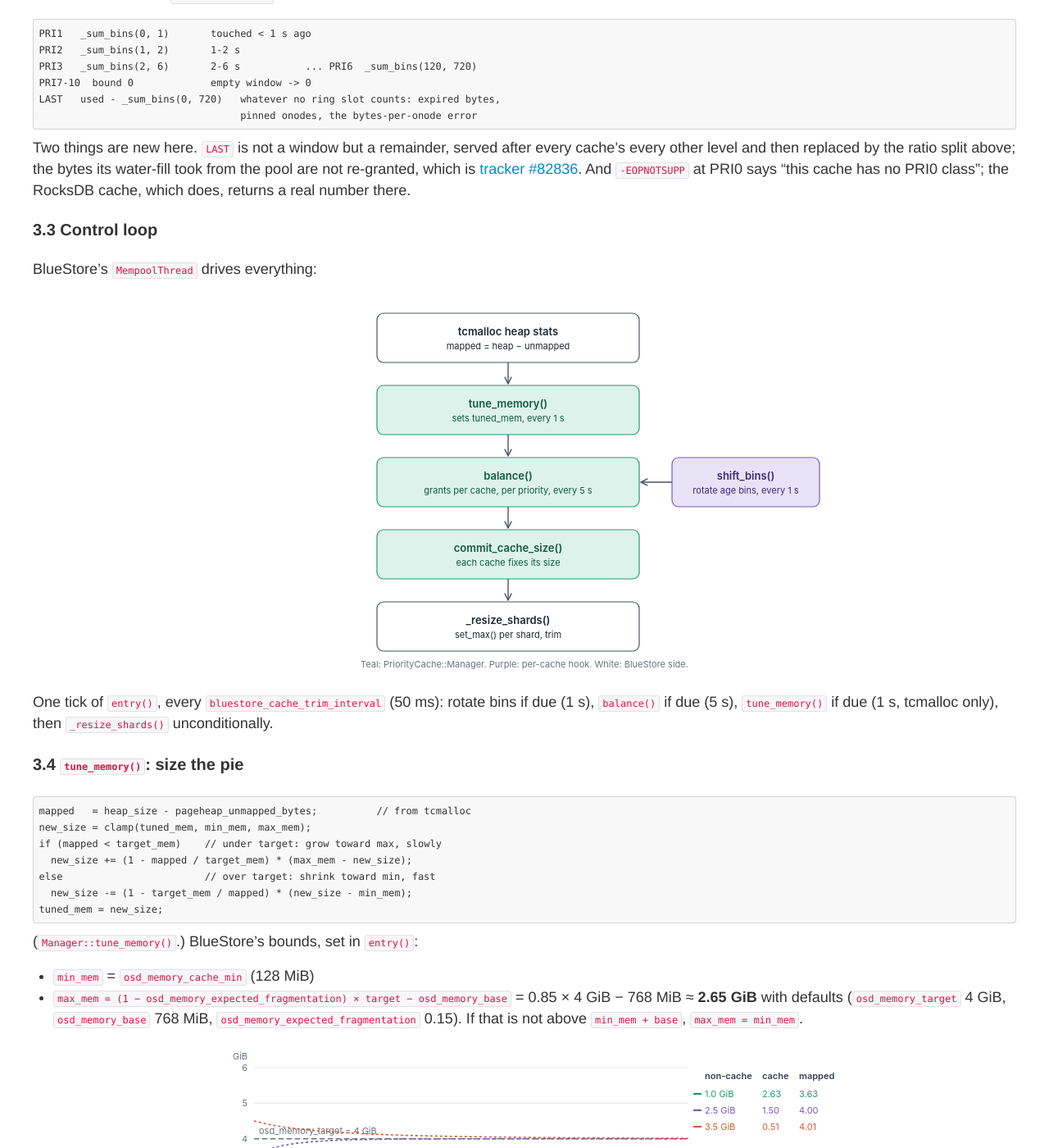
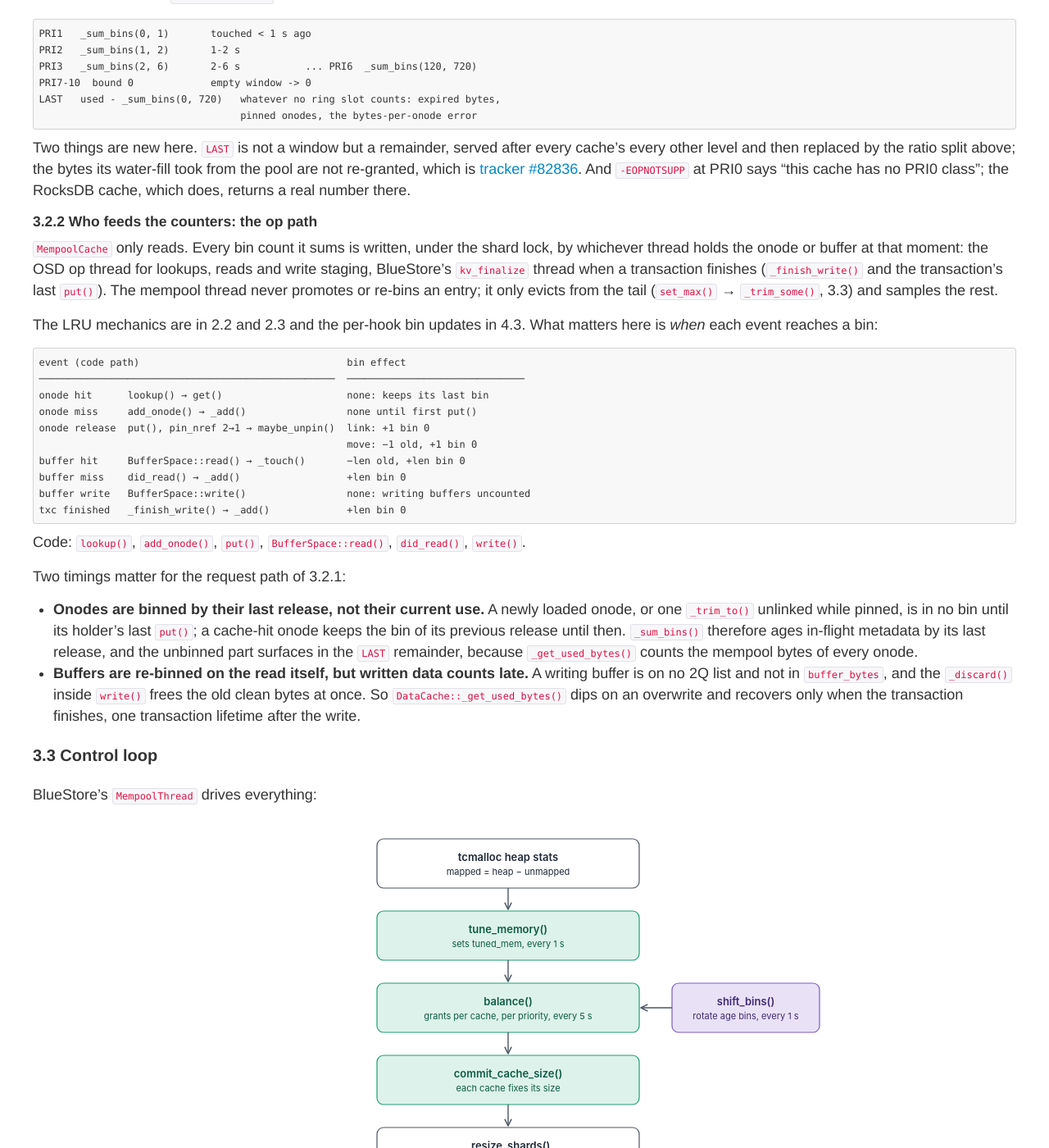
Before and after one commit to ming1/ming1.github.io, a Jekyll site: the page built from _posts/2026-11-04-ceph-prioritycache.md, in a window 1280 px wide and 1400 px high, scrolled down 12038 px. Shown: the whole window at 82% size. Built offline with Jekyll 4.4.1, drawn with Linux system fonts in a browser that asks for light colours; comment, search, counter and statistics services are not loaded; a style sheet for code colours, icons or effects is not loaded.

Commit message:
ceph prioritycache: add §3.2.2 on who feeds the MempoolCache counters

````diff
--- a/_posts/2026-11-04-ceph-prioritycache.md
+++ b/_posts/2026-11-04-ceph-prioritycache.md
@@ -560,6 +560,56 @@ is
 [tracker #82836]({{ site.baseurl }}/storage/ceph-tracker-notes#14-prioritycache--memory-granted-at-the-last-priority-is-taken-from-the-pool-but-credited-to-no-cache).
 And `-EOPNOTSUPP` at PRI0 says "this cache has no PRI0 class"; the RocksDB
 cache, which does, returns a real number there.
+
+#### 3.2.2 Who feeds the counters: the op path
+
+`MempoolCache` only reads. Every bin count it sums is written, under the
+shard lock, by whichever thread holds the onode or buffer at that moment:
+the OSD op thread for lookups, reads and write staging, BlueStore's
+`kv_finalize` thread when a transaction finishes
+([`_finish_write()`](https://github.com/ceph/ceph/blob/v21.3.0/src/os/bluestore/BlueStore.cc#L1933)
+and the transaction's last `put()`). The mempool thread never promotes or
+re-bins an entry; it only evicts from the tail (`set_max()` → `_trim_some()`,
+3.3) and samples the rest.
+
+The LRU mechanics are in 2.2 and 2.3 and the per-hook bin updates in 4.3.
+What matters here is *when* each event reaches a bin:
+
+```
+event (code path)                                   bin effect
+──────────────────────────────────────────────────  ──────────────────────────────
+onode hit      lookup() → get()                     none: keeps its last bin
+onode miss     add_onode() → _add()                 none until first put()
+onode release  put(), pin_nref 2→1 → maybe_unpin()  link: +1 bin 0
+                                                    move: −1 old, +1 bin 0
+buffer hit     BufferSpace::read() → _touch()       −len old, +len bin 0
+buffer miss    did_read() → _add()                  +len bin 0
+buffer write   BufferSpace::write()                 none: writing buffers uncounted
+txc finished   _finish_write() → _add()             +len bin 0
+```
+
+Code:
+[`lookup()`](https://github.com/ceph/ceph/blob/v21.3.0/src/os/bluestore/BlueStore.cc#L2088),
+[`add_onode()`](https://github.com/ceph/ceph/blob/v21.3.0/src/os/bluestore/BlueStore.cc#L2064),
+[`put()`](https://github.com/ceph/ceph/blob/v21.3.0/src/os/bluestore/BlueStore.cc#L4917),
+[`BufferSpace::read()`](https://github.com/ceph/ceph/blob/v21.3.0/src/os/bluestore/BlueStore.cc#L1861),
+[`did_read()`](https://github.com/ceph/ceph/blob/v21.3.0/src/os/bluestore/BlueStore.h#L514),
+[`write()`](https://github.com/ceph/ceph/blob/v21.3.0/src/os/bluestore/BlueStore.h#L491).
+
+Two timings matter for the request path of 3.2.1:
+
+- **Onodes are binned by their last release, not their current use.** A
+  newly loaded onode, or one `_trim_to()` unlinked while pinned, is in no
+  bin until its holder's last `put()`; a cache-hit onode keeps the bin of
+  its previous release until then. `_sum_bins()` therefore ages in-flight
+  metadata by its last release, and the unbinned part surfaces in the
+  `LAST` remainder, because `_get_used_bytes()` counts the mempool bytes of
+  every onode.
+- **Buffers are re-binned on the read itself, but written data counts late.**
+  A writing buffer is on no 2Q list and not in `buffer_bytes`, and the
+  `_discard()` inside `write()` frees the old clean bytes at once. So
+  `DataCache::_get_used_bytes()` dips on an overwrite and recovers only when
+  the transaction finishes, one transaction lifetime after the write.
 
 ### 3.3 Control loop
 
````
